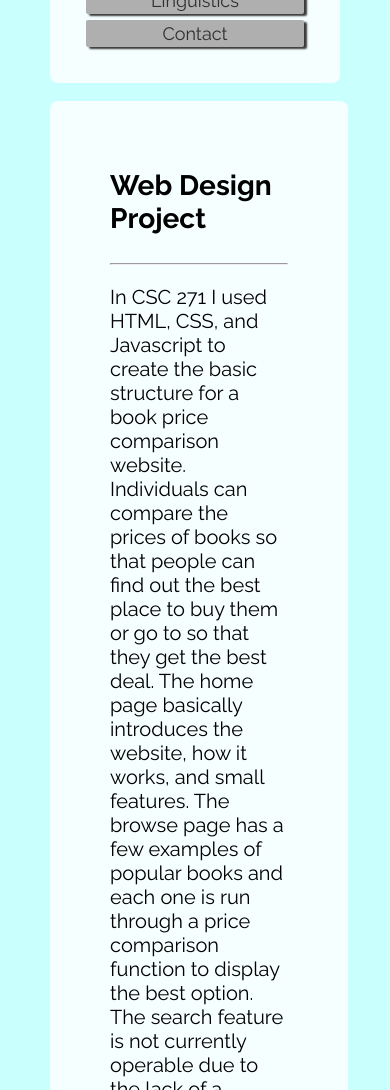
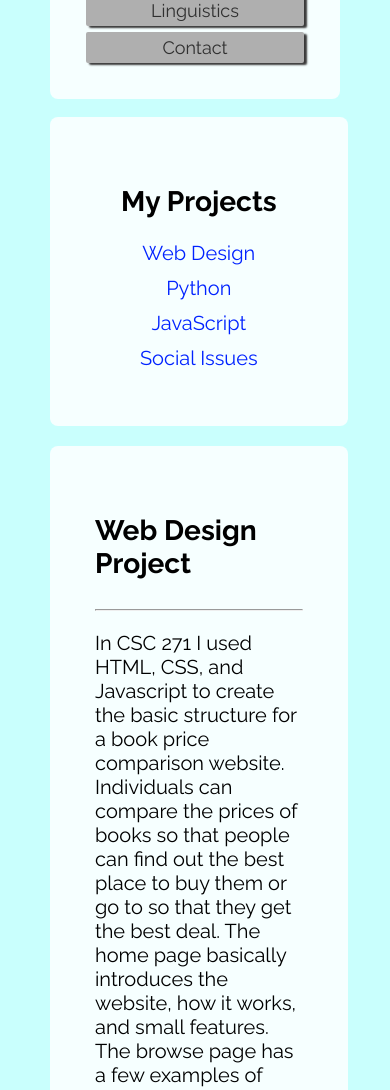
Before and after one commit to alyssakrouson/alyssakrouson.github.io, a plain HTML site: page projects.html in a window 390 px wide. Shown: the part 343-1433 px from the top of the page. Drawn offline with Linux system fonts and the light colour scheme; a script that the page names is missing.

Commit message:
edits to nav bar2

```diff
--- a/projects.html
+++ b/projects.html
@@ -33,6 +33,16 @@
         </div> <!--End Header-->
         <br>
 
+        <div class="content" id="float-left"> <!--Side Nav Bar-->
+            <h3>My Projects</h3>
+                <div id="sideNav">
+                    <p><a href="#webdesign">Web Design</a></p>
+                    <p><a href="#python">Python</a></p>
+                    <p><a href="#javascript">JavaScript</a></p>
+                    <p><a href="#social">Social Issues</a></p>
+                </div>
+        </div>
+
         <div class="content" id = "side-column"> <!--Main-->
             <div class="textbox" id="webdesign">
                 <h3>Web Design Project</h3>
@@ -46,16 +56,6 @@
                 </p>
                 <p>Website Link: <a href="https://alyssakrouson.rhody.dev/Bookworm_final/">Bookworm</a></p>
             </div>
-        </div>
-
-        <div class="content" id="float-right"> <!--Side Nav Bar-->
-            <h3>My Projects</h3>
-                <div id="sideNav">
-                    <p><a href="#webdesign">Web Design</a></p>
-                    <p><a href="#python">Python</a></p>
-                    <p><a href="#javascript">JavaScript</a></p>
-                    <p><a href="#social">Social Issues</a></p>
-                </div>
         </div>
 
         <div class="content" id = "side-column"> <!--Main-->
--- a/styles/style.css
+++ b/styles/style.css
@@ -29,10 +29,7 @@ body {
 
 }
 .navbar a {
-    padding-top: 10px;
-    padding-bottom: 10px;
-    padding-left: 10px;
-    padding-right: 10px;
+    padding: 10px;
     text-decoration: none;
     margin-right: 3px;
 
@@ -119,12 +116,12 @@ body {
 
 /*Make side nav bar*/
 #side-column {
-    float: left;
+    float: right;
     width: 70%;
 }
 
-#float-right {
-    float: right;
+#float-left {
+    float: left;
     font-size: 18px;
     width: 14%;
 }
@@ -150,7 +147,7 @@ body {
         float: none;
         display: block;
         text-align: center;
-        padding: 3px;
+        padding: 5px;
         margin: 6px;
     }
     .content {
@@ -168,6 +165,11 @@ body {
         max-width: 90%;
         height: 600px;
     }
+    .textbox{
+        padding-left: 5px;
+        padding-right: 5px;
+
+    }
     .float-right {
         float: none;
         display: block;
@@ -180,7 +182,7 @@ body {
         height: auto;
         font-size: 24px;
     }
-    #float-right {
+    #float-left {
         float: none;
         width: 75%;
         height: auto;
```
